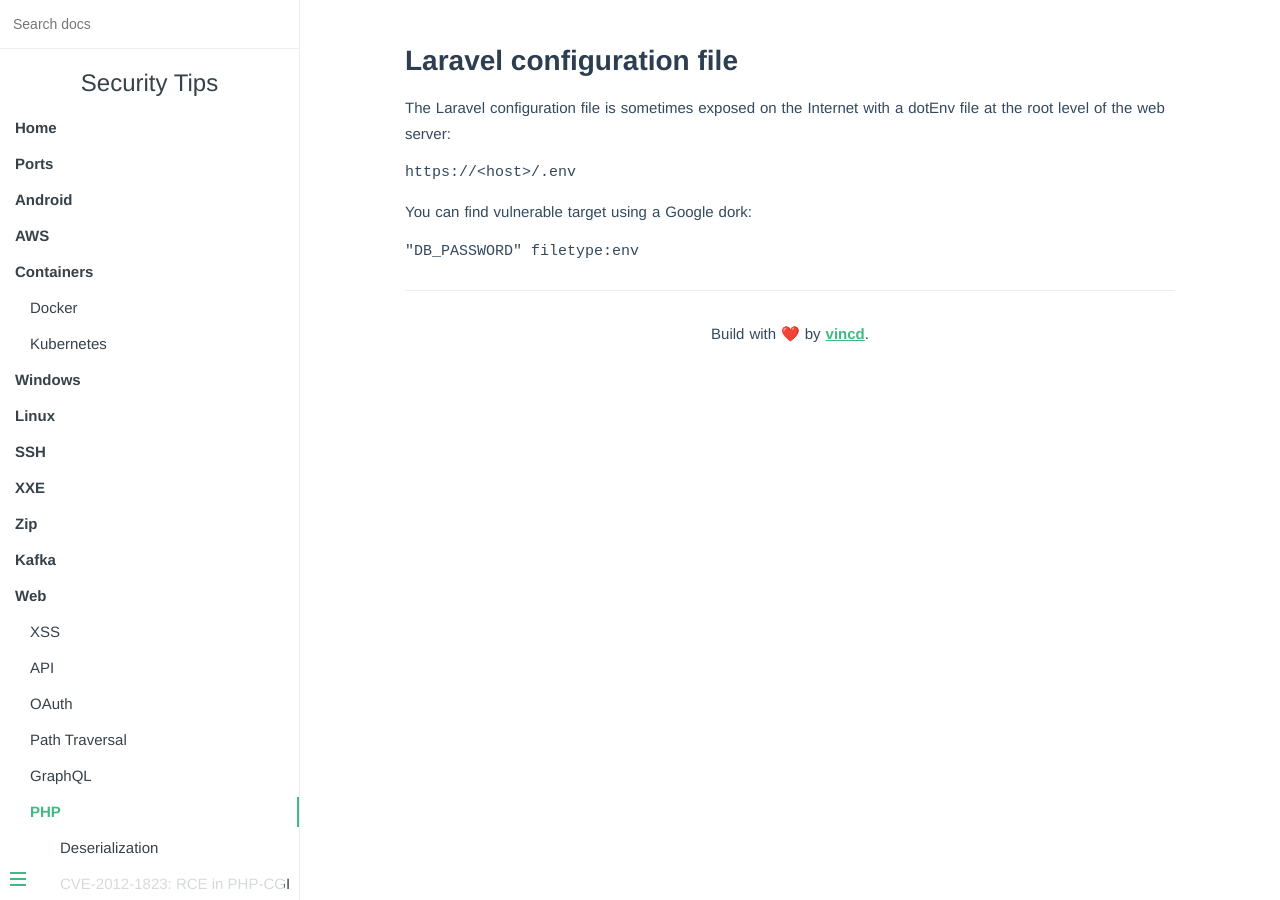
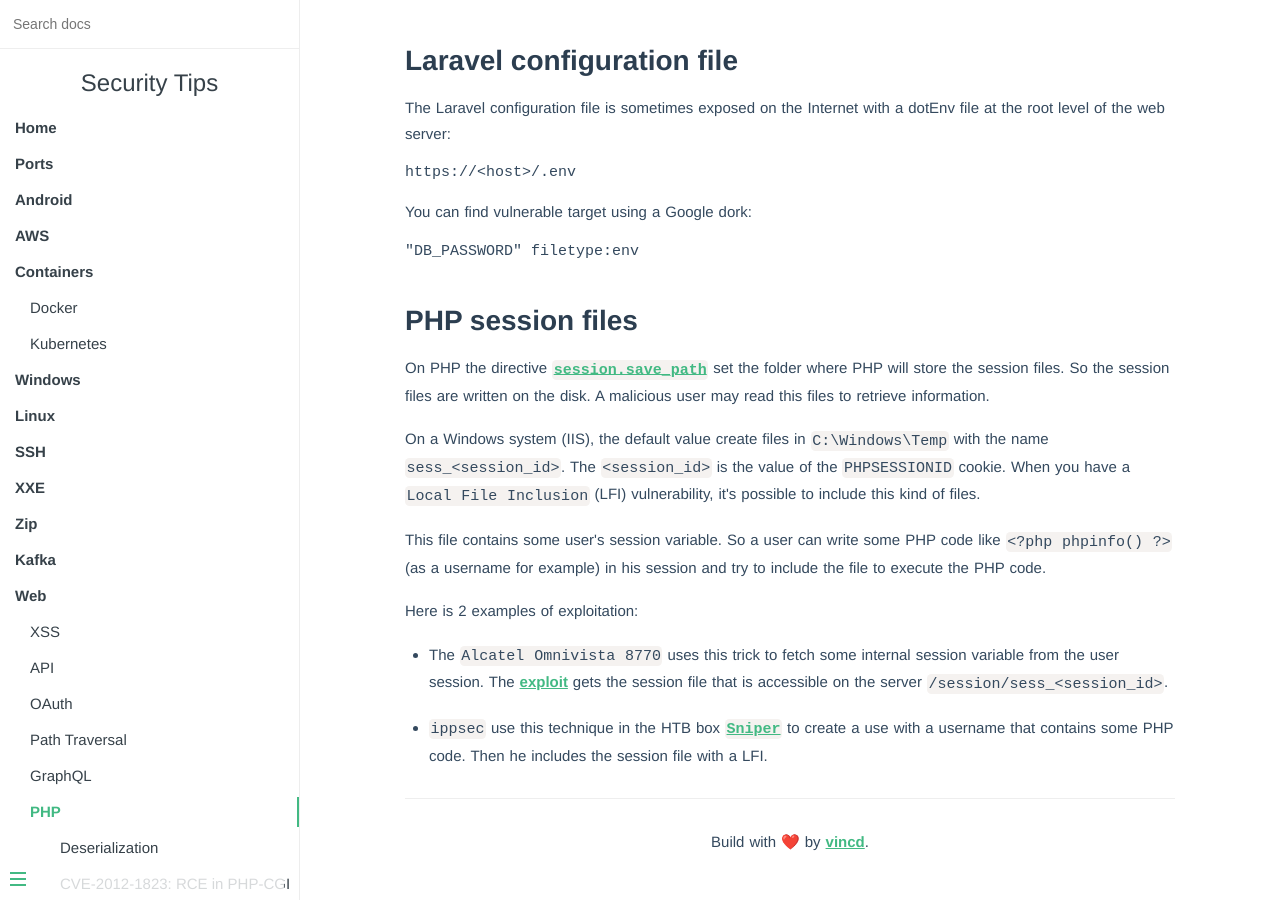
Before and after one commit to vincd/security-tips, an MkDocs documentation site: the page built from docs/php.md, in a window 1280 px wide and 900 px high, scrolled down 1568 px. Built offline with MkDocs 1.6.1, drawn with Linux system fonts in a browser that asks for light colours.

Commit message:
Add PHP session file tips

````diff
--- a/docs/php.md
+++ b/docs/php.md
@@ -93,3 +93,29 @@
 ```
 "DB_PASSWORD" filetype:env
 ```
+
+
+## PHP session files
+
+On PHP the directive [`session.save_path`](https://www.php.net/manual/en/session.configuration.php#ini.session.save-path)
+set the folder where PHP will store the session files. So the session files are
+written on the disk. A malicious user may read this files to retrieve information.
+
+On a Windows system (IIS), the default value create files in `C:\Windows\Temp`
+with the name `sess_<session_id>`. The `<session_id>` is the value of the
+`PHPSESSIONID` cookie. When you have a `Local File Inclusion` (LFI) vulnerability,
+it's possible to include this kind of files.
+
+This file contains some user's session variable. So a user can write some PHP
+code like `<?php phpinfo() ?>` (as a username for example) in his session and
+try to include the file to execute the PHP code.
+
+Here is 2 examples of exploitation:
+
+- The `Alcatel Omnivista 8770` uses this trick to fetch some internal session variable
+from the user session. The [exploit](https://www.exploit-db.com/exploits/47761)
+gets the session file that is accessible on the server `/session/sess_<session_id>`.
+
+- `ippsec` use this technique in the HTB box [`Sniper`](https://www.youtube.com/watch?v=k7gD4ufex9Q&t=3255s)
+to create a use with a username that contains some PHP code. Then he includes
+the session file with a LFI.
````
